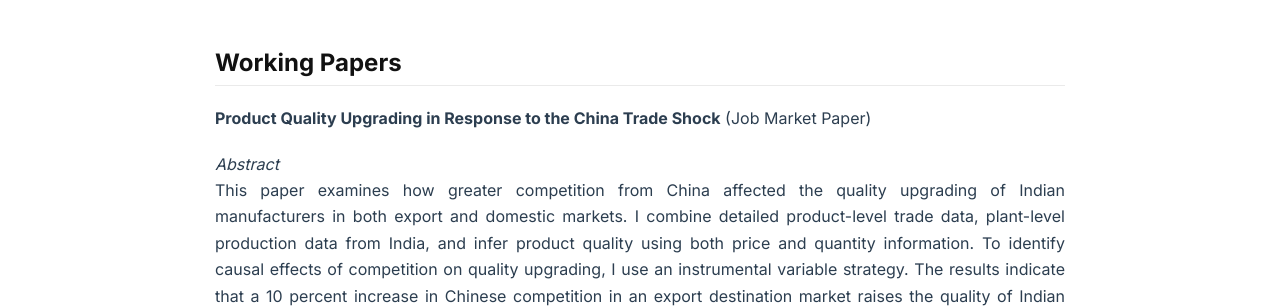
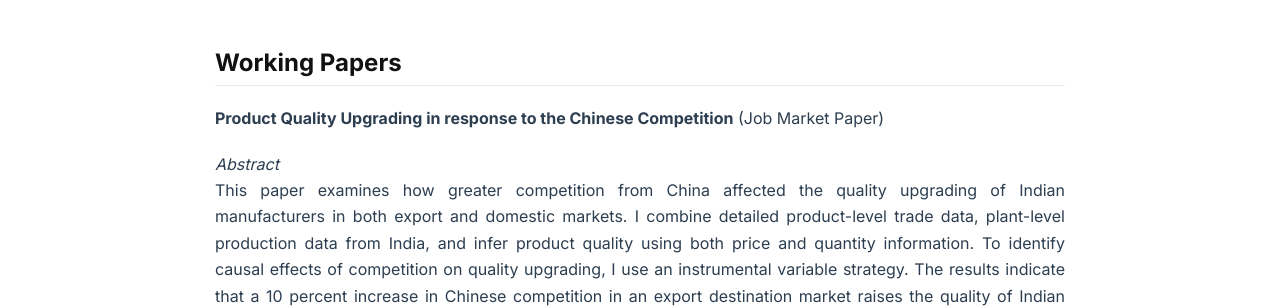
Before and after one commit to malhotravishrut/malhotravishrut.github.io, a Jekyll site: the page built from research.md, in a window 1280 px wide. Shown: the part 185-493 px from the top of the page. Built offline with Jekyll 4.4.1, drawn with Linux system fonts in a browser that asks for light colours.

Commit message:
Update research.md

```diff
--- a/research.md
+++ b/research.md
@@ -5,7 +5,7 @@ title: Research
 
 ## **Working Papers**
 
-**Product Quality Upgrading in Response to the China Trade Shock** (Job Market Paper)
+**Product Quality Upgrading in response to the Chinese Competition** (Job Market Paper)
 
 _Abstract_
 This paper examines how greater competition from China affected the quality upgrading of Indian manufacturers in both export and domestic markets. I combine detailed product-level trade data, plant-level production data from India, and infer product quality using both price and quantity information. To identify causal effects of competition on quality upgrading, I use an instrumental variable strategy. The results indicate that a 10 percent increase in Chinese competition in an export destination market raises the quality of Indian exports to that market by 1.2 percent. This upgrading is heterogeneous, driven entirely by varieties sold in relatively richer destinations. In the domestic market, a 10 percent rise in Chinese competition increases the quality of domestically sold Indian varieties by around 1 percent, but only among large plants. Large plants upgrade by investing in fixed assets, and increasing the share of intermediate input costs, suggesting capital deepening and input upgrading as key mechanisms. Overall, the findings indicate that trade-induced competition can act as a catalyst for technological upgrading and quality improvement in developing economies, particularly among larger firms.
```
